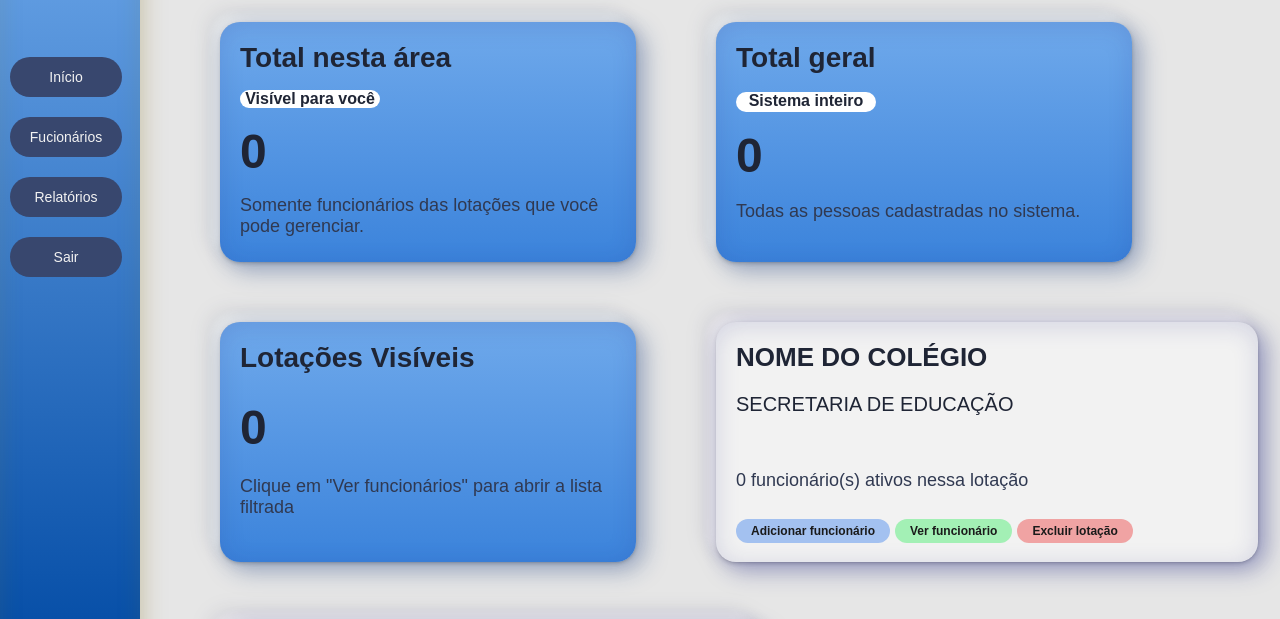
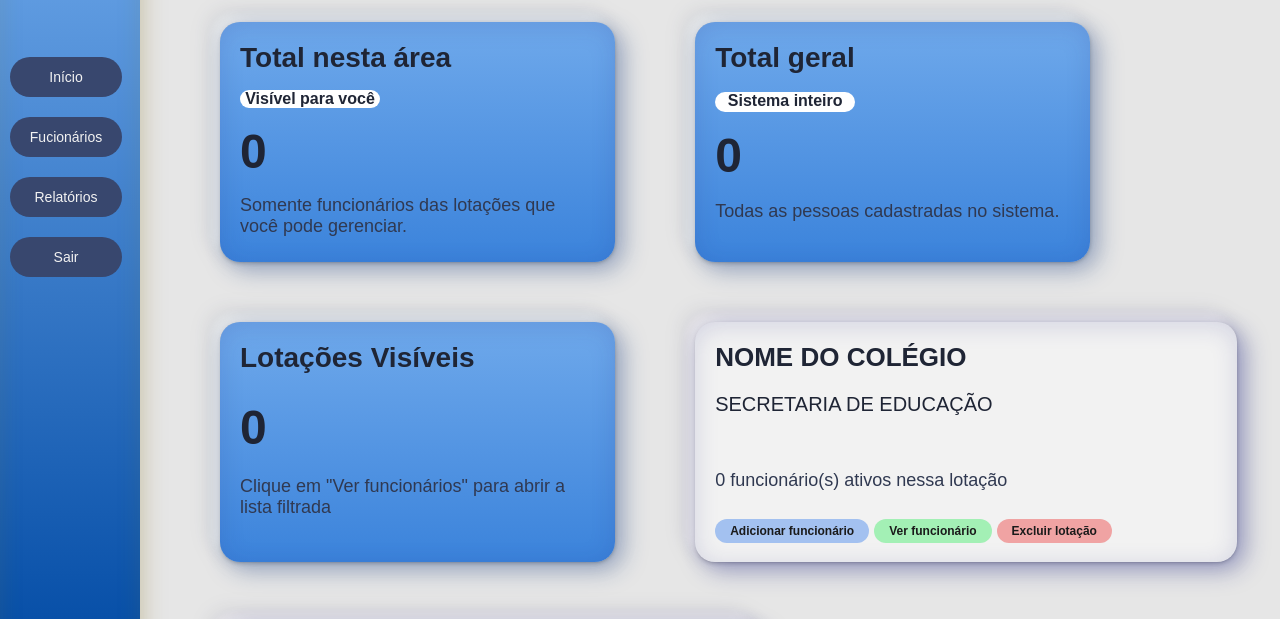
Before and after one commit to Endriw98/SecretariaDeEduca-o, a plain HTML site: page main.html in a window 1280 px wide. Shown: the part 123-742 px from the top of the page. Drawn offline with Linux system fonts and the light colour scheme.

```diff
--- a/style.css
+++ b/style.css
@@ -223,7 +223,7 @@ nav button:hover{
     margin-left: 20px;
 }
 .box{
-    width: 47vmin;
+    width: 30%;
     height: 200px;
     box-shadow:
     inset 0 4px 24px 0 rgba(31, 38, 135, 0.15),
```
